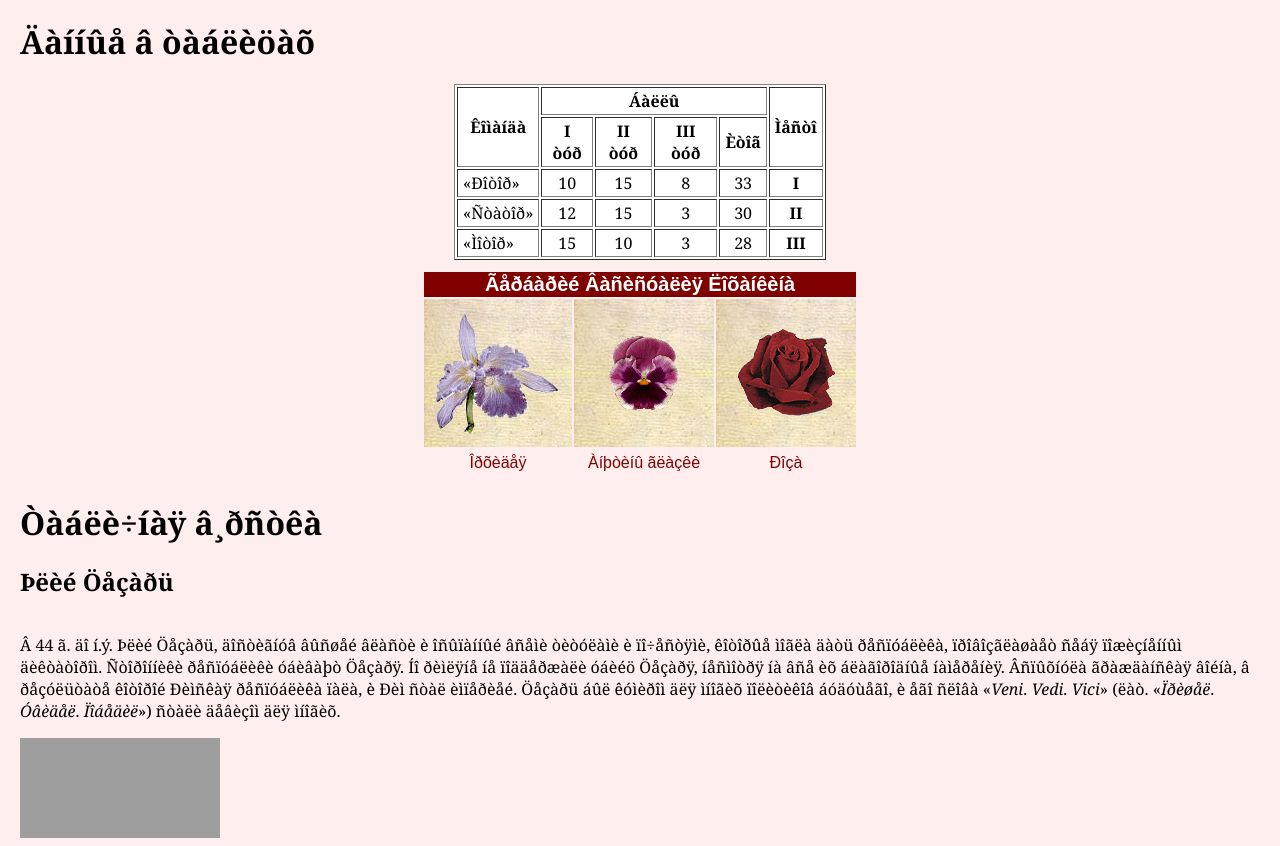
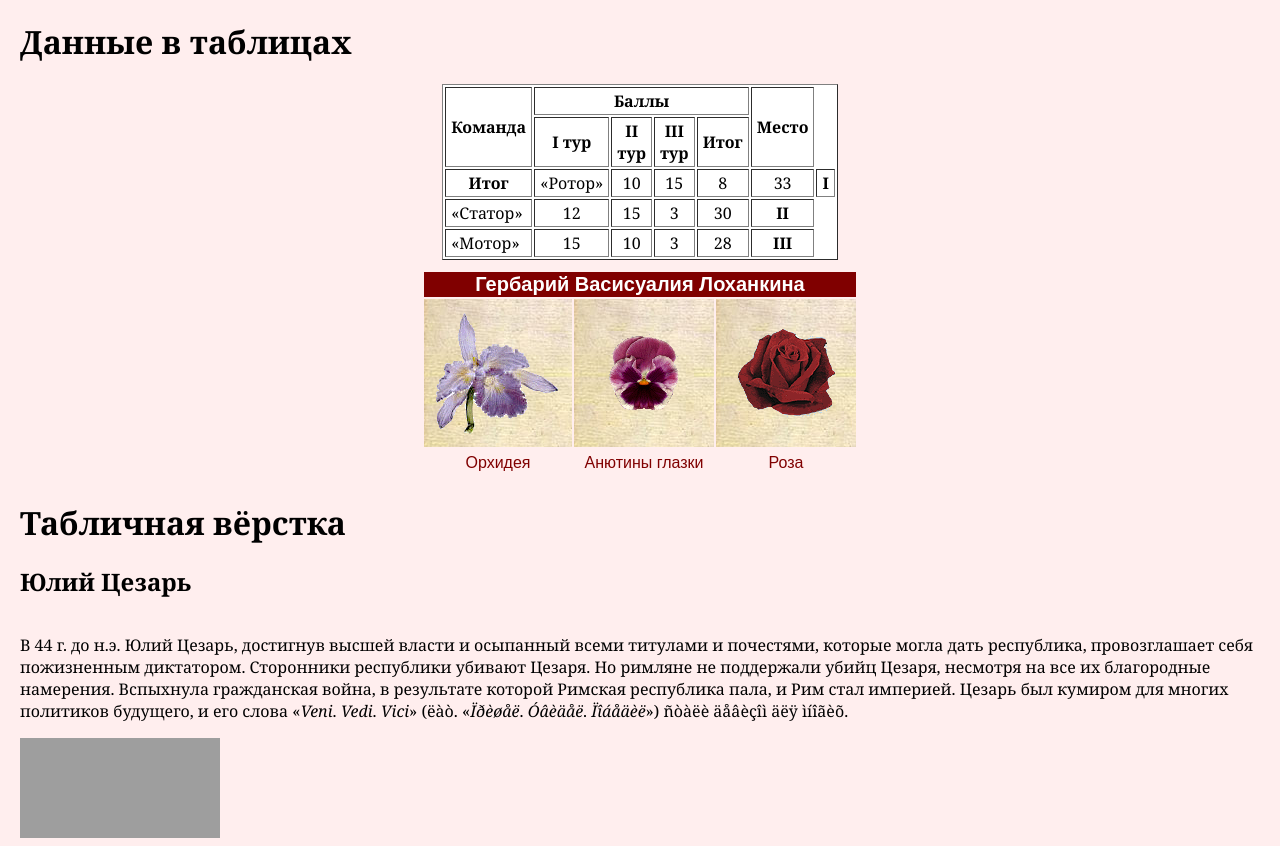
Before and after one commit to smeusijsadzoker-netizen/fantastic-octo-guacamole, a plain HTML site: page table.htm in a window 1280 px wide. Shown: the top 846 px of the page. Drawn offline with Linux system fonts and the light colour scheme; grey boxes are pictures that could not be loaded.

Commit message:
Update table.htm

```diff
--- a/table.htm
+++ b/table.htm
@@ -2,37 +2,38 @@
 <HEAD>
 <meta http-equiv="Content-Type" content="text/html; charset=utf-8">
 <link rel="stylesheet" href="mystyle.css">
-<TITLE> Òàáëèöû: Åãîð Øâåöîâ </TITLE>
+<TITLE> Таблицы: Егор Швецов </TITLE>
 </HEAD>
 <BODY bgcolor="#00FF00">
 
-<h1>Äàííûå â òàáëèöàõ</h1>
+<h1>Данные в таблицах</h1>
 <table BORDER="1" class="sport" align="center" bgcolor="#FFFFFF">
 <TR>
-    <th scope="col" rowspan="2"> Êîìàíäà</th>
-    <th scope="col" colspan="4"> Áàëëû</th>
-    <th scope="col" rowspan="2"> Ìåñòî</th>
+    <th scope="col" rowspan="2"> Команда</th>
+    <th scope="col" colspan="4"> Баллы</th>
+    <th scope="col" rowspan="2"> Место</th>
 </TR>
-    <th>I òóð</th>
-    <th>II òóð</th>
-    <th>III òóð</th>
-    <th>Èòîã</th>
+    <th>I тур</th>
+    <th>II тур</th>
+    <th>III тур</th>
+    <th>Итог</th>
 </TR>
-     <TD class="left"> «Ðîòîð» </TD>
+    <th>Итог</th>
+     <TD class="left"> «Ротор» </TD>
 <TD>10</TD>
 <TD>15</TD>
 <TD>8</TD>
 <TD>33</TD>
     <th>I</th>
 </TR>
-     <TD class="left"> «Ñòàòîð» </TD>
+     <TD class="left"> «Статор» </TD>
 <TD>12</TD>
 <TD>15</TD>
 <TD>3</TD>
 <TD>30</TD>
     <th>II</th>
 </TR>
-     <TD class="left"> «Ìîòîð» </TD>
+     <TD class="left"> «Мотор» </TD>
 <TD>15</TD>
 <TD>10</TD>
 <TD>3</TD>
@@ -42,27 +43,27 @@
 </table>
 <table align="center">
 <tr>
-  <td class="header" scope='col' colspan='3'> Ãåðáàðèé Âàñèñóàëèÿ Ëîõàíêèíà </td>
+  <td class="header" scope='col' colspan='3'> Гербарий Васисуалия Лоханкина </td>
 </tr>
   <td scope='col' class="picture"> <img src="images/orchidea.gif"> </td>
   <td scope='col' class="picture"> <img src="images/anuta.gif"> </td>
   <td scope='col' class="picture"> <img src="images/rose.gif"> </td>
 </tr>
-  <td class="note"> Îðõèäåÿ </td>
-  <td class="note"> Àíþòèíû ãëàçêè </td>
-  <td class="note"> Ðîçà </td>
+  <td class="note"> Орхидея </td>
+  <td class="note"> Анютины глазки </td>
+  <td class="note">Роза </td>
 <table>
-<h1>Òàáëè÷íàÿ â¸ðñòêà</h1>
+<h1>Табличная вёрстка</h1>
 
-<h2> Þëèé Öåçàðü</h2>
+<h2> Юлий Цезарь</h2>
 <table align="center">
-<p> Â 44 ã. äî í.ý. Þëèé Öåçàðü, äîñòèãíóâ âûñøåé âëàñòè è îñûïàííûé âñåìè òèòóëàìè è
-ïî÷åñòÿìè, êîòîðûå ìîãëà äàòü ðåñïóáëèêà, ïðîâîçãëàøàåò ñåáÿ ïîæèçíåííûì äèêòàòîðîì.
-Ñòîðîííèêè ðåñïóáëèêè óáèâàþò Öåçàðÿ. Íî ðèìëÿíå íå ïîääåðæàëè óáèéö Öåçàðÿ,
-íåñìîòðÿ íà âñå èõ áëàãîðîäíûå íàìåðåíèÿ. Âñïûõíóëà ãðàæäàíñêàÿ âîéíà, â
-ðåçóëüòàòå êîòîðîé Ðèìñêàÿ ðåñïóáëèêà ïàëà, è Ðèì ñòàë èìïåðèåé.
-Öåçàðü áûë êóìèðîì äëÿ ìíîãèõ ïîëèòèêîâ áóäóùåãî,
-è åãî ñëîâà «<em>Veni</em>. <em>Vedi</em>. <em>Vici</em>» (ëàò. «<em>Ïðèøåë</em>. <em>Óâèäåë</em>. <em>Ïîáåäèë</em>») ñòàëè
+<p>В 44 г. до н.э. Юлий Цезарь, достигнув высшей власти и осыпанный всеми титулами и
+почестями, которые могла дать республика, провозглашает себя пожизненным диктатором.
+Сторонники республики убивают Цезаря. Но римляне не поддержали убийц Цезаря,
+несмотря на все их благородные намерения. Вспыхнула гражданская война, в
+результате которой Римская республика пала, и Рим стал империей.
+Цезарь был кумиром для многих политиков будущего,
+и его слова  «<em>Veni</em>. <em>Vedi</em>. <em>Vici</em>» (ëàò. «<em>Ïðèøåë</em>. <em>Óâèäåë</em>. <em>Ïîáåäèë</em>») ñòàëè
 äåâèçîì äëÿ ìíîãèõ.</p>
 </table>
 <a href="index.htm"> <img src="676e05c6d065c7d504418085ea43c694.gif" BGPROPERTIES="fixed" width="200" height="100" alt="Ïåðåõîä íà ìåéí ñòðàíèöó"></a>
```
